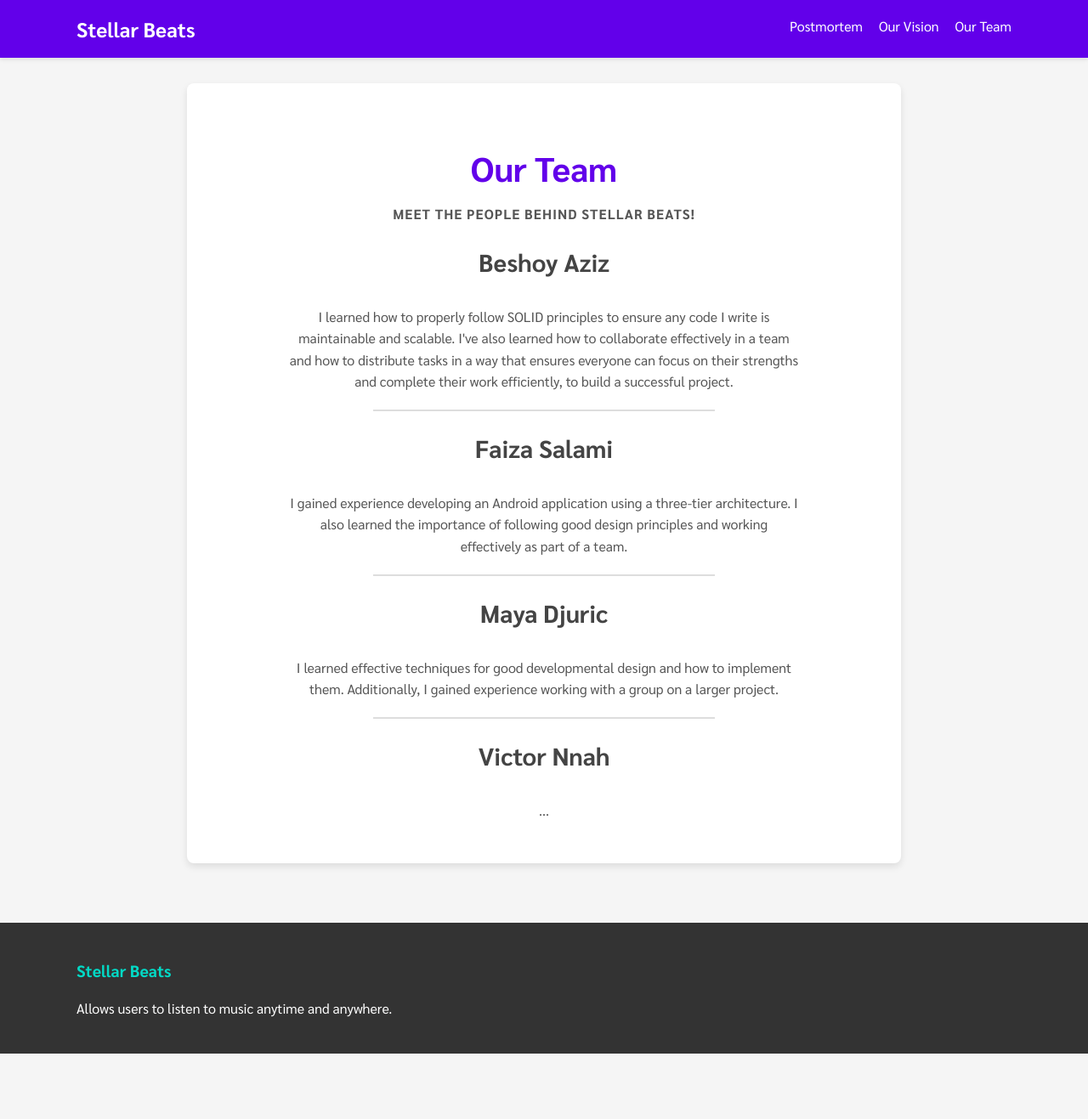
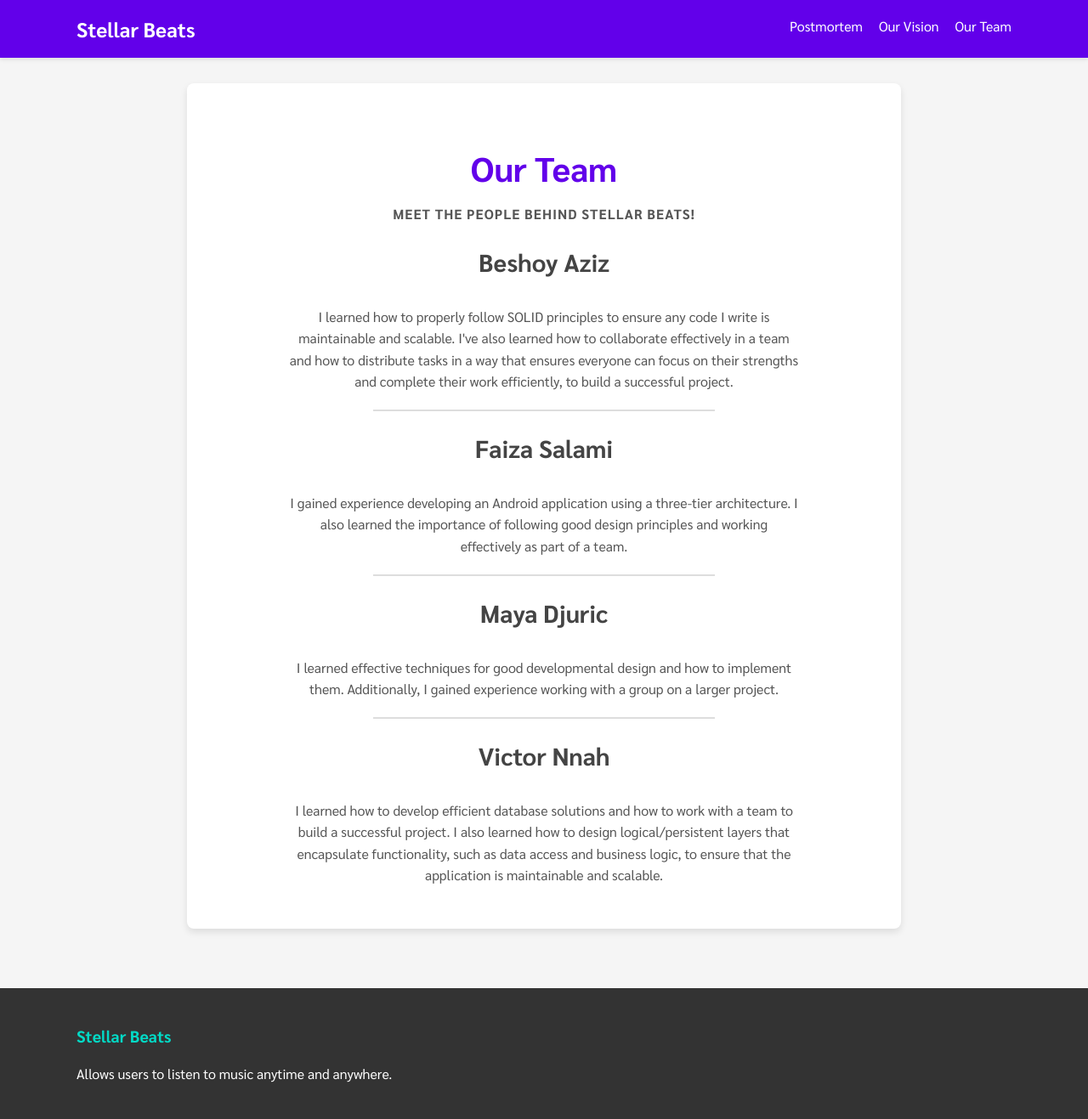
Before and after one commit to f-osss/Stellar-Beats, a Jekyll site: the page built from team.markdown, in a window 1280 px wide. Shown: the whole page at 85% size. Built offline with Jekyll 4.4.1, drawn with Linux system fonts in a browser that asks for light colours; before the commit the page ends 1240 px from its top, so only the background shows below that.

Commit message:
Update team.markdown to include personal contributions.

```diff
--- a/team.markdown
+++ b/team.markdown
@@ -23,5 +23,8 @@ permalink: /team/
     <hr>
 
     <h3>Victor Nnah</h3>
-    <p>...</p>
+    <p>
+        I learned how to develop efficient database solutions and how to work with a team to build a successful project.
+        I also learned how to design logical/persistent layers that encapsulate functionality, such as data access and business logic, to ensure that the application is maintainable and scalable.
+    </p>
 </div>
```
